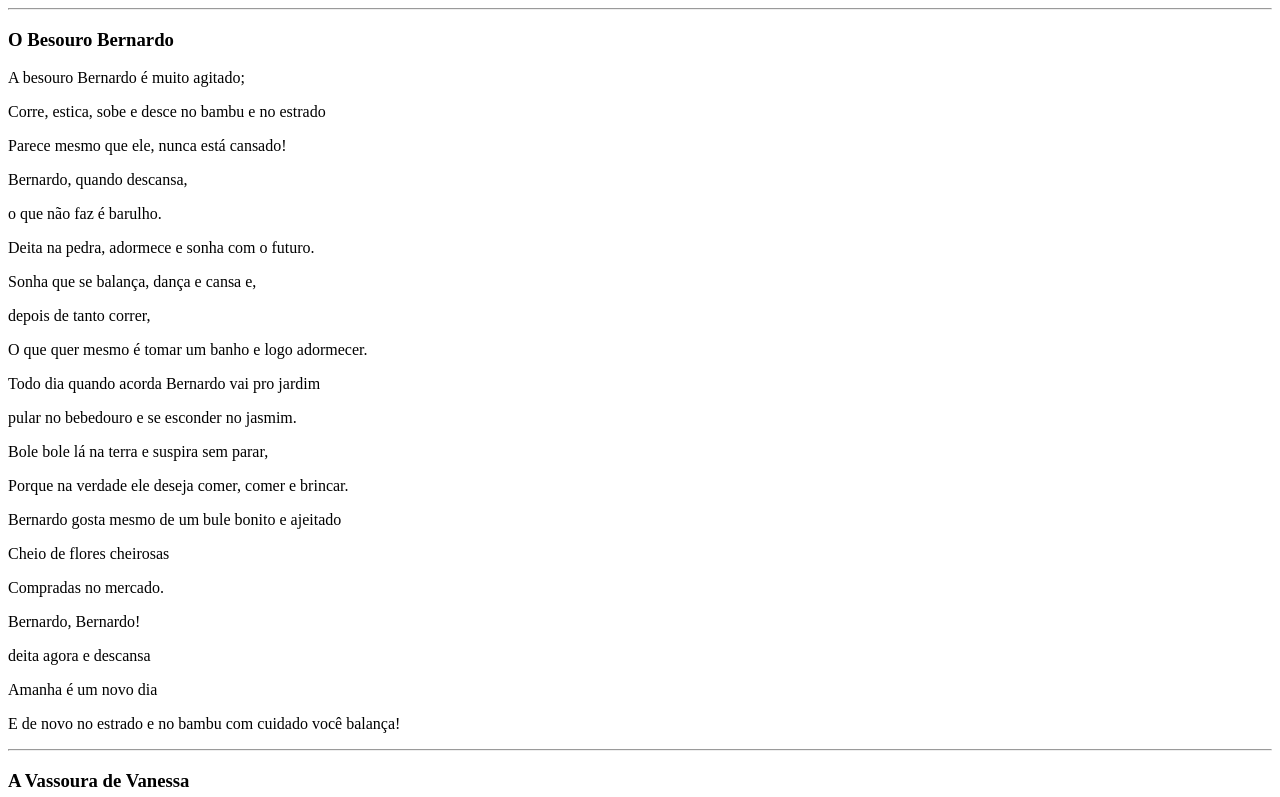
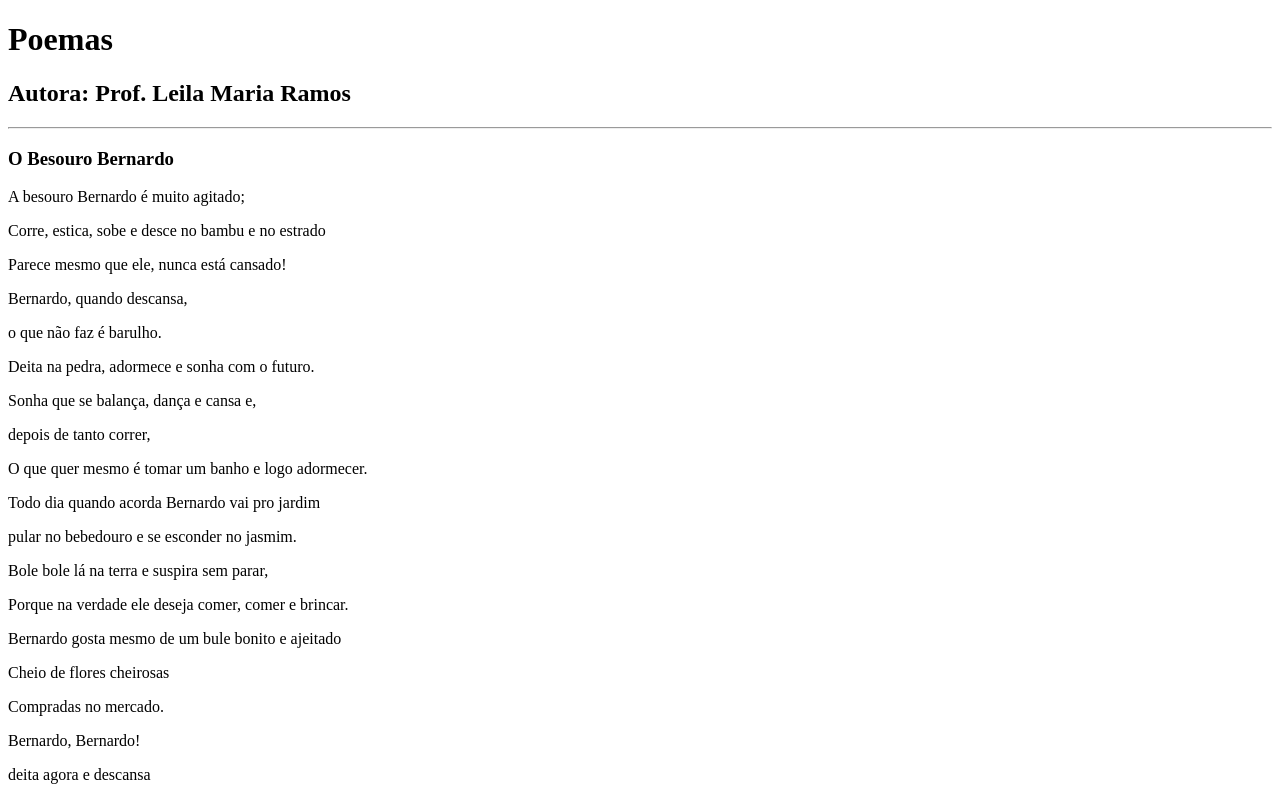
Before and after one commit to rafaelBadan/poems-in-vue, a plain HTML site: page docs/index.html in a window 1280 px wide. Shown: the top 797 px of the page. Drawn offline with nearby package versions, Linux system fonts and the light colour scheme.

Commit message:
adds author and title

```diff
--- a/docs/index.html
+++ b/docs/index.html
@@ -7,6 +7,10 @@
     <script src="https://cdn.jsdelivr.net/npm/vue/dist/vue.js"></script>
   </head>
   <body>
+    <div class="head">
+      <h1>Poemas</h1>
+      <h2>Autora: Prof. Leila Maria Ramos</h2>
+    </div>
     <div id="app">
       <div class="poems">
         <div v-for="poem in poems" class="poem">
```
